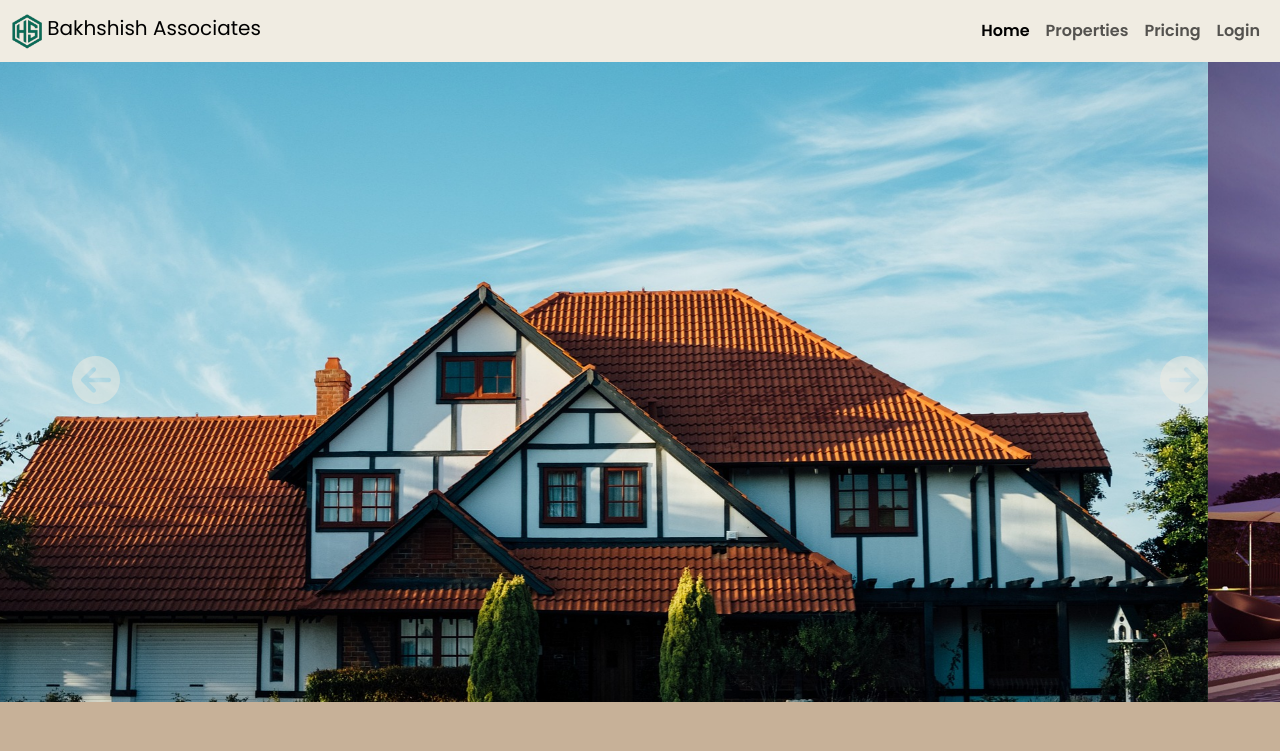
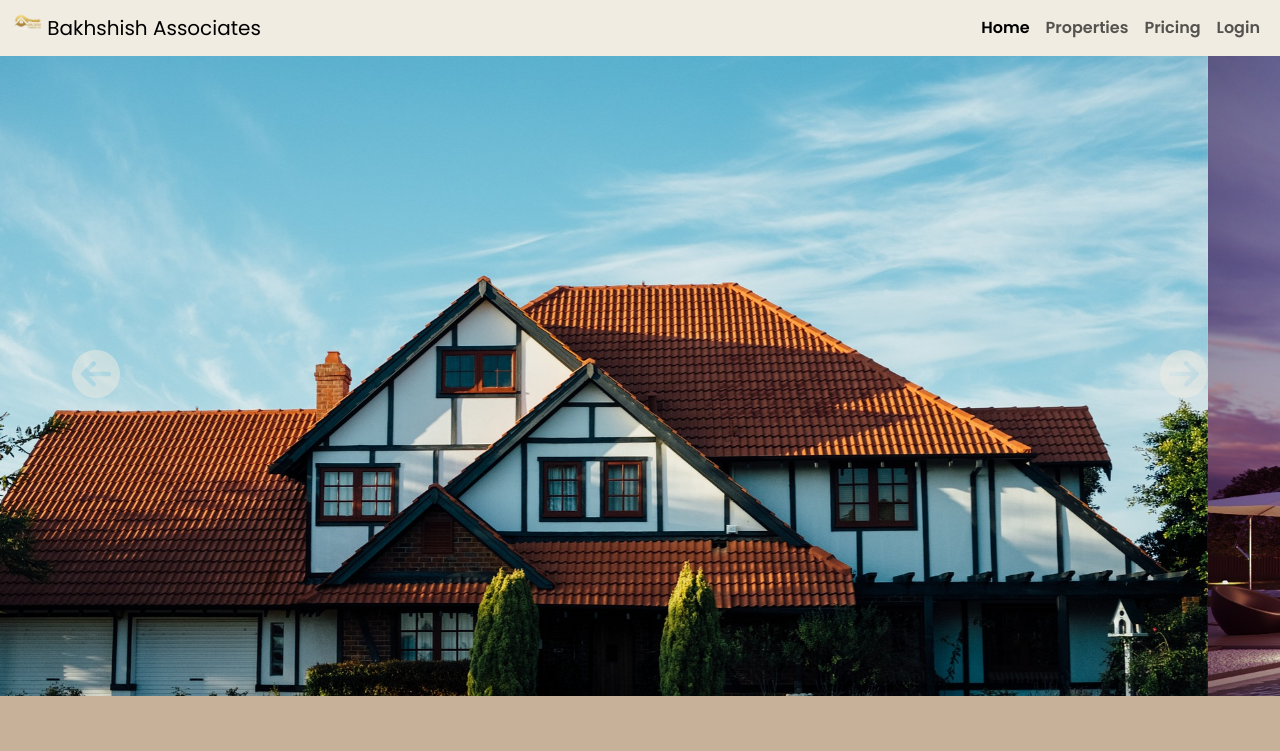
Before and after one commit to hussainshamim16/bakhshishAssociates, a plain HTML site: page index.html in a window 1280 px wide. Shown: the top 751 px of the page. Drawn offline with nearby package versions, Linux system fonts and the light colour scheme; a web font is replaced by a local one.

Commit message:
logo change

```diff
--- a/index.html
+++ b/index.html
@@ -21,7 +21,7 @@
   <nav class="navbar navbar-expand-lg">
     <div class="container-fluid p-2.5">
       <a class="navbar-brand" href="#">
-        <img src="./images/nav-logo.png" alt="Logo" width="30" class="d-inline-block align-text-top">
+        <img src="./images/logo.png" alt="Logo" width="30" class="d-inline-block align-text-top">
         Bakhshish Associates
       </a>
       <button class="navbar-toggler" type="button" data-bs-toggle="collapse" data-bs-target="#navbarNav"
```
Also changed, not shown: images/logo.png (added).
